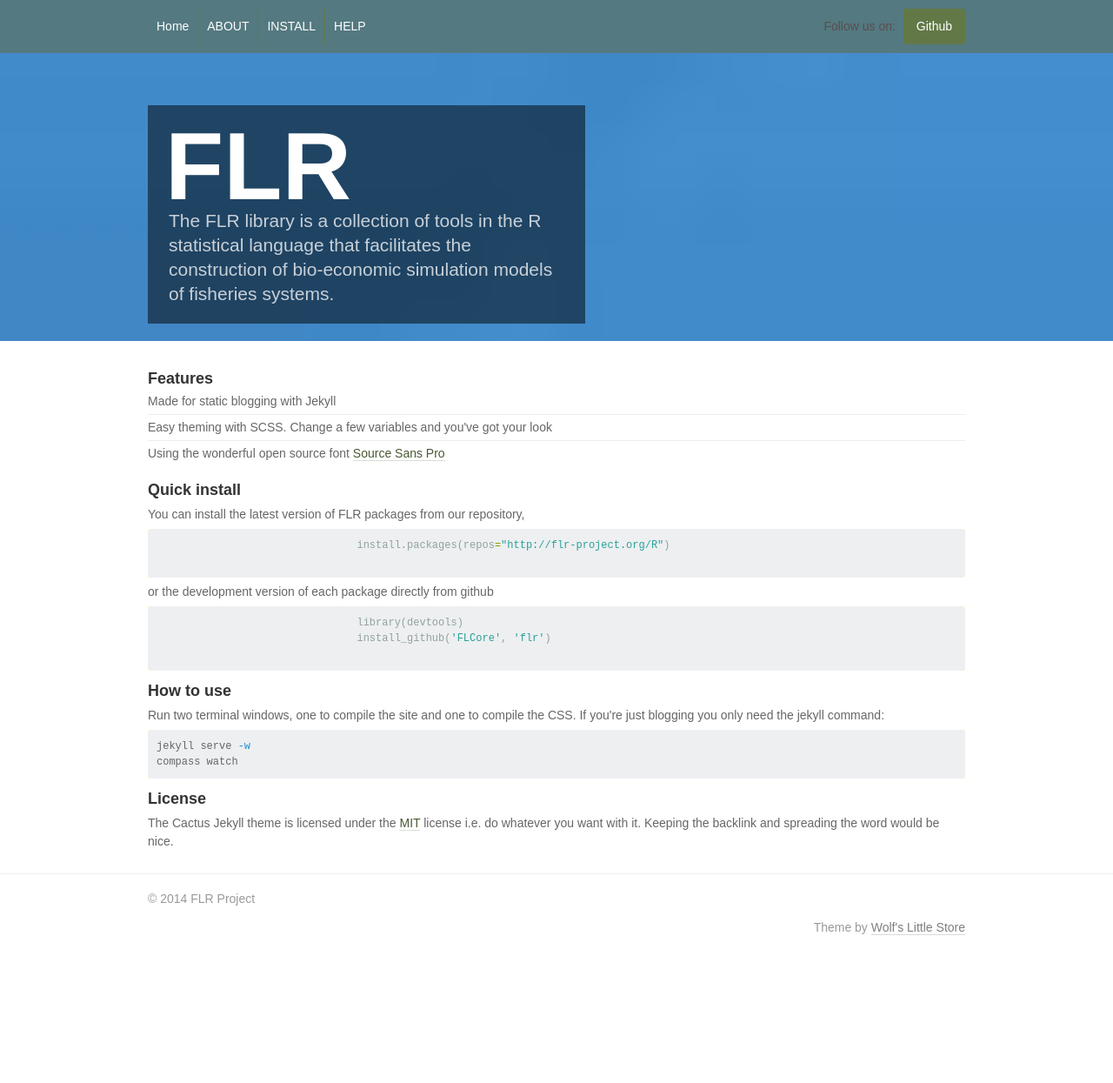
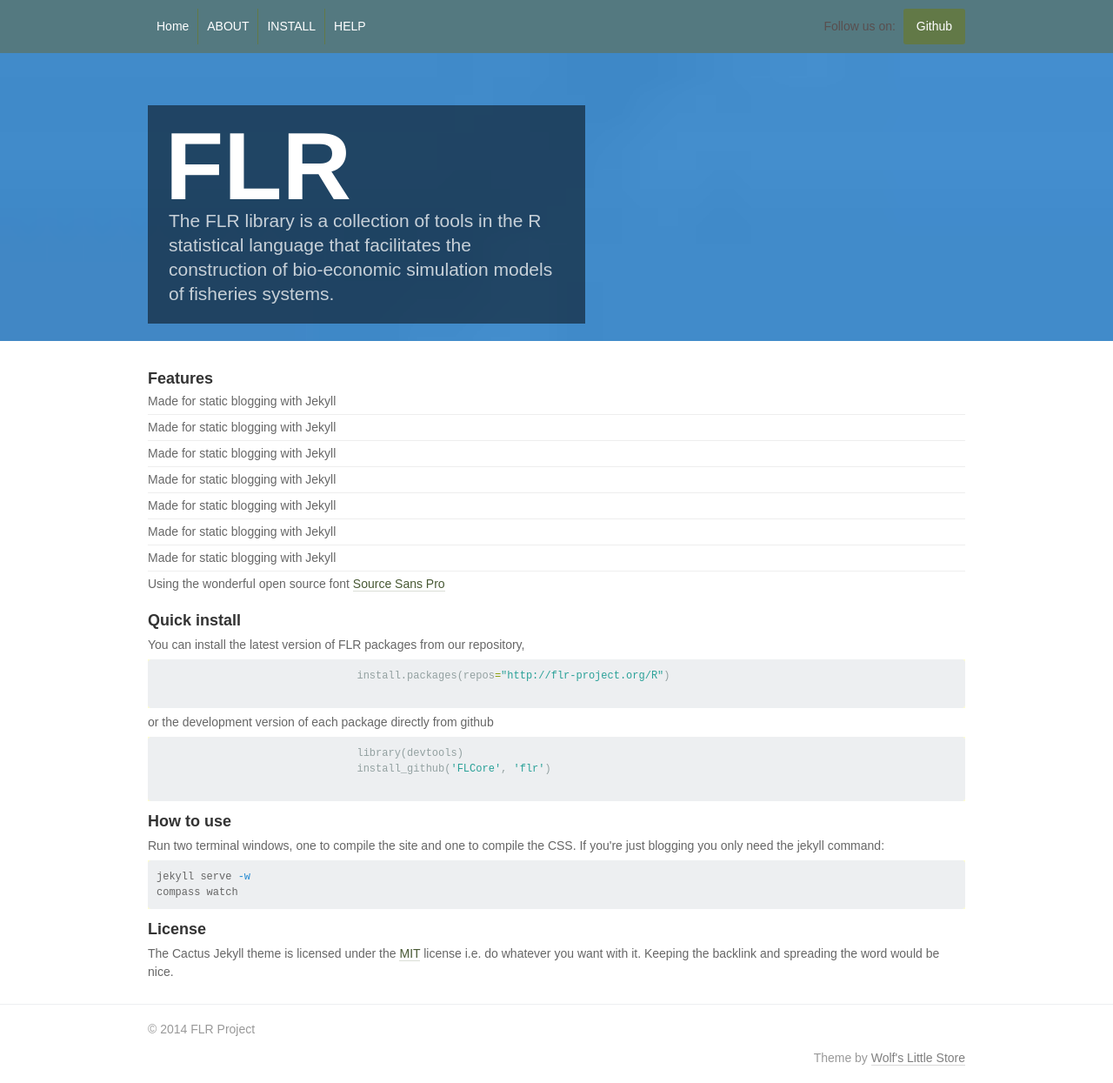
Before and after one commit to flr/flr.github.io, a Jekyll site: the page built from index.html, in a window 1280 px wide. Shown: the whole page at 87% size. Built offline with Jekyll 4.4.1, drawn with Linux system fonts in a browser that asks for light colours; some web fonts are replaced; before the commit the page ends 1095 px from its top, so only the background shows below that.

Commit message:
Modifying cactus

```diff
--- a/index.html
+++ b/index.html
@@ -21,7 +21,12 @@
         <h3>Features</h3>
         <ul class="bordered-list">
           <li>Made for static blogging with Jekyll</li>
-          <li>Easy theming with SCSS. Change a few variables and you've got your look</li>
+          <li>Made for static blogging with Jekyll</li>
+          <li>Made for static blogging with Jekyll</li>
+          <li>Made for static blogging with Jekyll</li>
+          <li>Made for static blogging with Jekyll</li>
+          <li>Made for static blogging with Jekyll</li>
+          <li>Made for static blogging with Jekyll</li>
           <li>Using the wonderful open source font <a href="http://sourceforge.net/projects/sourcesans.adobe/">Source Sans Pro</a></li>
         </ul>
       </div>
```
